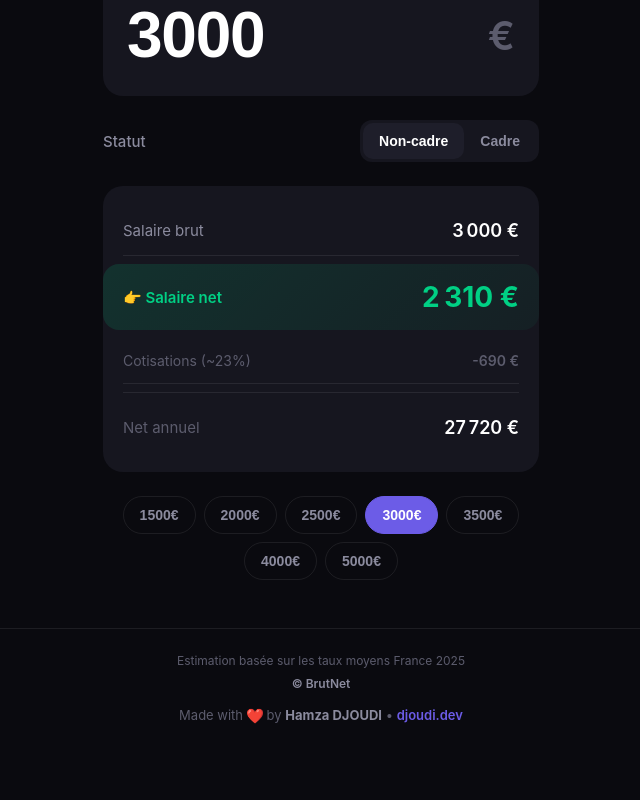
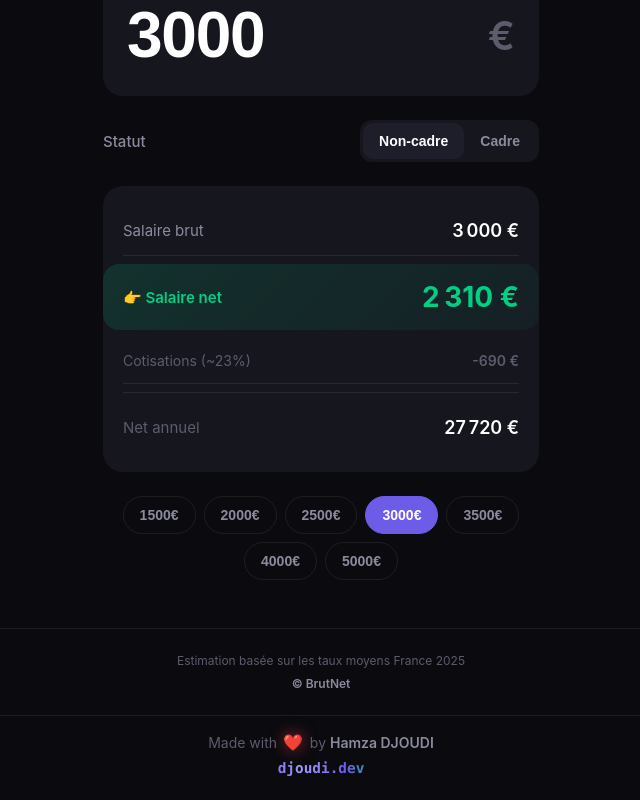
Before and after one commit to HAAMZA7/Simulateur-Brut-Net, a React (Vite) app: page / in a window 1280 px wide. Shown: the part 315-1115 px from the top of the page, without its empty margins (319-959 px from the left). Before the commit the page ends 1062 px from the top, so only its background shows below. Built offline with nearby package versions, Linux system fonts and the light colour scheme.

Commit message:
Update signature with animated gradient style

```diff
--- a/src/App.css
+++ b/src/App.css
@@ -303,28 +303,33 @@ body {
 }
 
 .footer .signature {
-    margin-top: 1rem;
-    font-size: 0.8125rem;
+    display: flex;
+    flex-direction: column;
+    align-items: center;
+    gap: 0.5rem;
+    margin-top: 1.5rem;
+    padding-top: 1rem;
+    border-top: 1px solid var(--border);
+}
+
+.footer .signature-content {
+    display: flex;
+    align-items: center;
+    gap: 0.4rem;
+    font-size: 0.875rem;
     color: var(--text-muted);
+}
+
+.footer .signature-content strong {
+    color: var(--text-secondary);
+    font-weight: 600;
 }
 
 .footer .signature .heart {
     display: inline-block;
+    font-size: 1rem;
     animation: heartbeat 1.5s ease-in-out infinite;
-}
-
-.footer .signature strong {
-    color: var(--text-secondary);
-}
-
-.footer .signature a {
-    color: var(--accent);
-    text-decoration: none;
-    font-weight: 600;
-}
-
-.footer .signature a:hover {
-    text-decoration: underline;
+    filter: drop-shadow(0 0 8px rgba(239, 68, 68, 0.6));
 }
 
 @keyframes heartbeat {
@@ -334,8 +339,65 @@ body {
         transform: scale(1);
     }
 
+    15% {
+        transform: scale(1.25);
+    }
+
+    30% {
+        transform: scale(1);
+    }
+
+    45% {
+        transform: scale(1.2);
+    }
+
+    60% {
+        transform: scale(1);
+    }
+}
+
+.footer .signature-link {
+    font-family: ui-monospace, SFMono-Regular, Menlo, Monaco, Consolas, monospace;
+    font-size: 0.9rem;
+    font-weight: 700;
+    background: linear-gradient(90deg, #a29bfe, #6c5ce7, #00d084, #6c5ce7, #a29bfe);
+    background-size: 200% auto;
+    -webkit-background-clip: text;
+    background-clip: text;
+    -webkit-text-fill-color: transparent;
+    animation: gradient-flow 3s linear infinite;
+    text-decoration: none;
+    transition: filter 0.3s;
+}
+
+.footer .signature-link:hover {
+    filter: drop-shadow(0 0 12px rgba(108, 92, 231, 0.5));
+    animation-duration: 1s;
+}
+
+@keyframes gradient-flow {
+    0% {
+        background-position: 0% center;
+    }
+
+    100% {
+        background-position: 200% center;
+    }
+}
+
+.footer .signature:hover {
+    animation: float 2s ease-in-out infinite;
+}
+
+@keyframes float {
+
+    0%,
+    100% {
+        transform: translateY(0);
+    }
+
     50% {
-        transform: scale(1.2);
+        transform: translateY(-3px);
     }
 }
 
--- a/src/App.tsx
+++ b/src/App.tsx
@@ -154,11 +154,16 @@ function App() {
             <footer className="footer">
                 <p>Estimation basée sur les taux moyens France 2025</p>
                 <p className="copyright">© BrutNet</p>
-                <p className="signature">
-                    Made with <span className="heart">❤️</span> by <strong>Hamza DJOUDI</strong>
-                    {' • '}
-                    <a href="https://djoudi.dev" target="_blank" rel="noopener">djoudi.dev</a>
-                </p>
+                <div className="signature">
+                    <p className="signature-content">
+                        <span>Made with</span>
+                        <span className="heart">❤️</span>
+                        <span>by <strong>Hamza DJOUDI</strong></span>
+                    </p>
+                    <a href="https://djoudi.dev" target="_blank" rel="noopener" className="signature-link">
+                        djoudi.dev
+                    </a>
+                </div>
             </footer>
         </div>
     )
```
